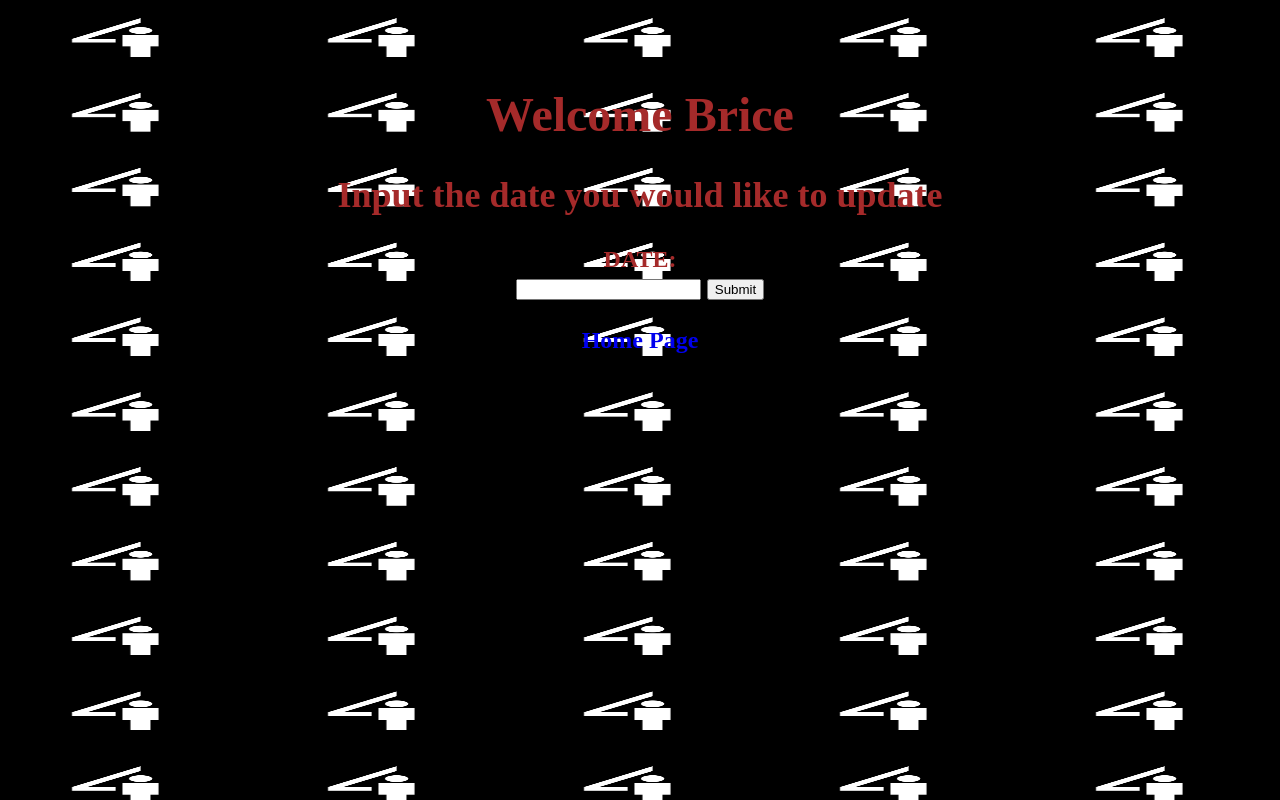
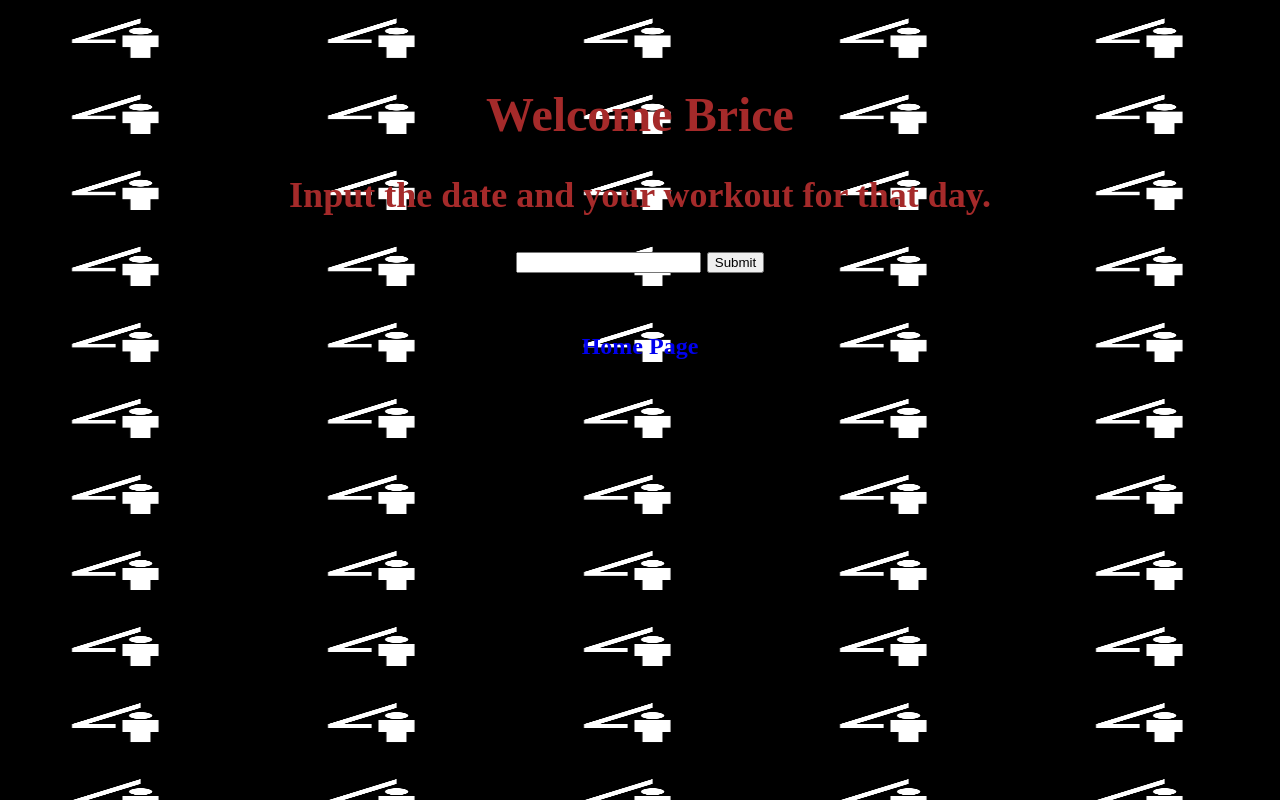
Before and after one commit to briceashburn/4GUYS, a plain HTML site: page guy2.html in a window 1280 px wide. Drawn offline with Linux system fonts and the light colour scheme.

Commit message:
Figured out display of user input.

```diff
--- a/guy2.html
+++ b/guy2.html
@@ -23,12 +23,26 @@
 		<a style="text-align:center;">
 
 		<h1> <font color="brown"> <br> Welcome Brice </h1>
-		<h2> Input the date you would like to update </h2>
-	<form>
-  		<label for="date">DATE: </label> <br>
-  		<input type="text" id="date" name="date">
-  		<input type="submit" value="Submit"> </font> <br> <br>
-	</form>
+		<h2> Input the date and your workout for that day. </h2>
+
+		<input type="text" id="dateWorkout">
+
+		<button onclick="displayInput1()" > Submit </button> <br> <br>
+		<h5 id="message">    </h3>
+
+		<script>
+			function displayInput1()
+			{
+				let dateWorkout = document.querySelector("#dateWorkout");
+				let message = document.querySelector("#message");
+
+				message.innerHTML = dateWorkout.value;
+
+			}
+
+
+		</script>
+
 
 		<a style="text-decoration:none" href = "index.html" > Home Page </a>
 
```
